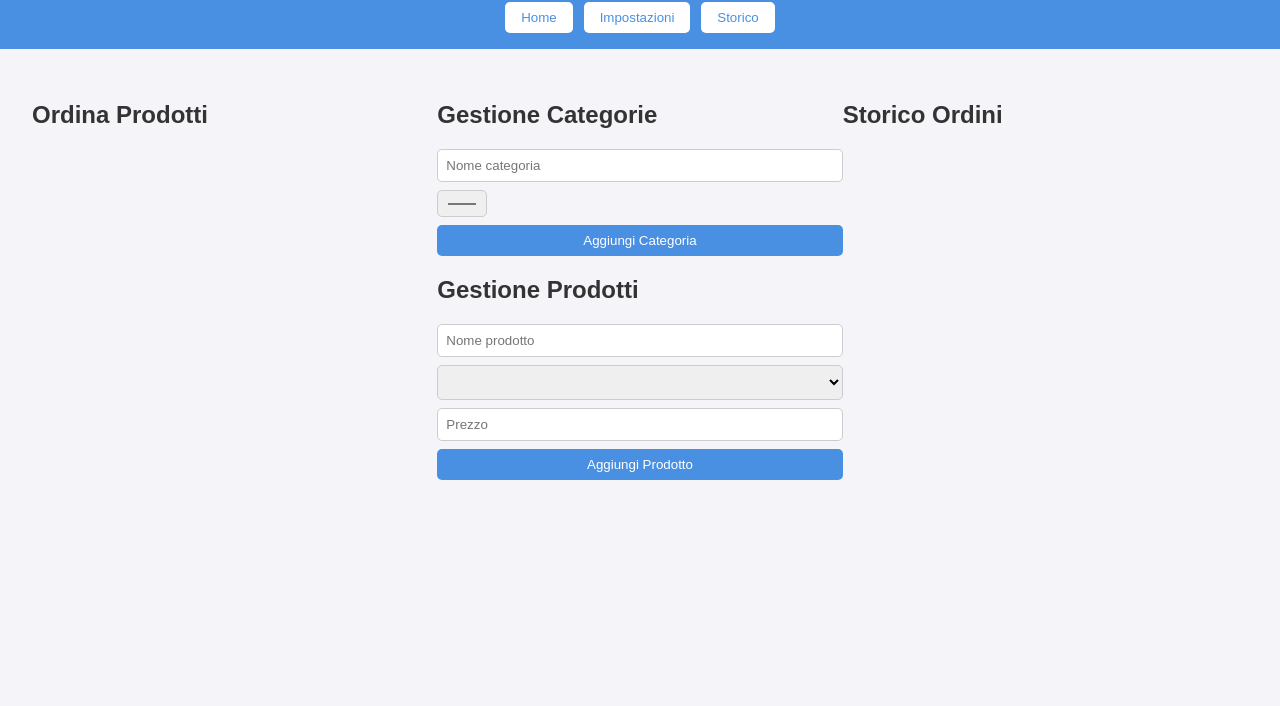
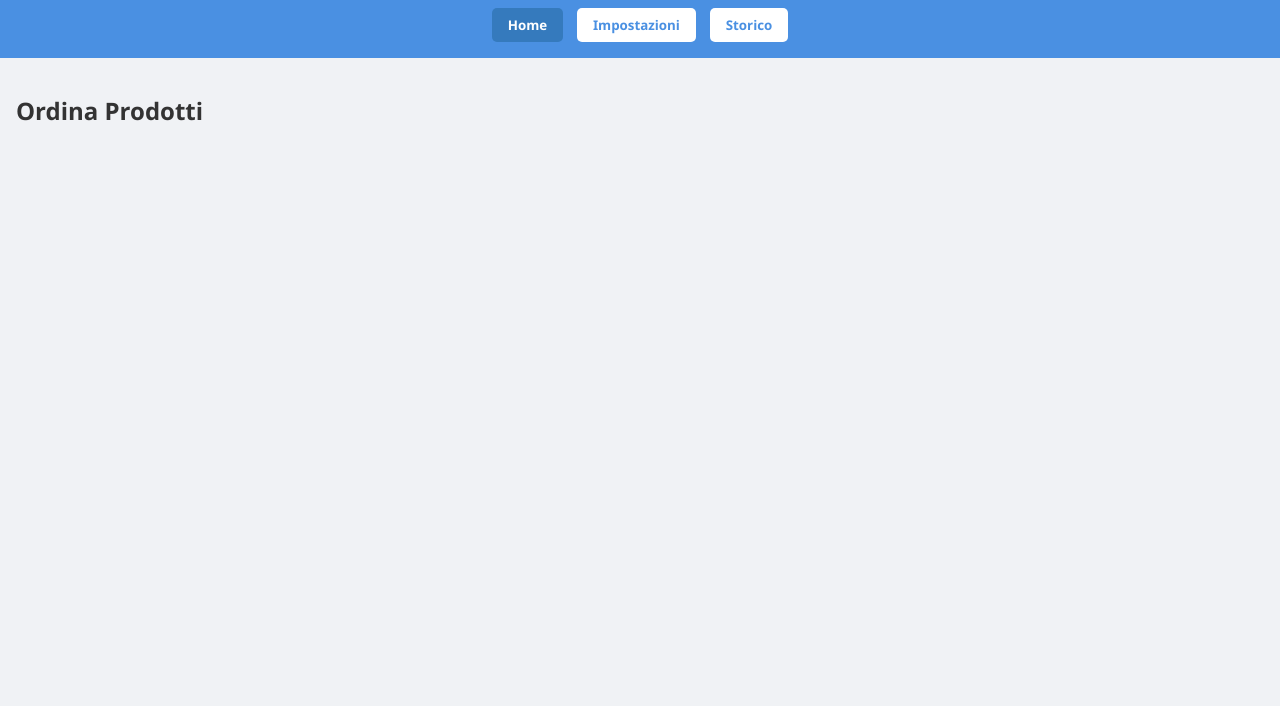
Before and after one commit to giovannigrimoldi93-glitch/festa-slg, a plain HTML site: page index.html in a window 1280 px wide. Shown: the part 94-800 px from the top of the page. Drawn offline with Linux system fonts and the light colour scheme.

Commit message:
Update style.css

```diff
--- a/style.css
+++ b/style.css
@@ -1,28 +1,22 @@
-* { box-sizing: border-box; font-family: Arial, sans-serif; }
-body { margin:0; background:#f4f4f9; color:#333; }
+* { box-sizing: border-box; font-family: 'Segoe UI', sans-serif; }
+body { margin:0; background:#f0f2f5; color:#333; }
 header { background:#4a90e2; color:white; padding:1rem; text-align:center; }
-header nav { margin-top: 0.5rem; }
-header nav button {
-  background: white;
-  color:#4a90e2;
-  border:none;
-  padding:0.5rem 1rem;
-  margin:0 0.2rem;
-  border-radius:5px;
-  cursor:pointer;
-}
-header nav button:hover { opacity:0.8; }
-main { padding:2rem; display:flex; justify-content:center; }
-.screen { width:100%; max-width:600px; }
-.hidden { display:none; }
-form { display:flex; flex-direction:column; gap:0.5rem; margin-bottom:1rem; }
-input, select, button { padding:0.5rem; border-radius:5px; border:1px solid #ccc; }
-button { background:#4a90e2; color:white; cursor:pointer; border:none; transition:0.3s; }
-button:hover { background:#357abd; }
-ul { list-style:none; padding:0; }
-li { background:#f9f9f9; margin-bottom:0.5rem; padding:0.5rem; border-radius:5px; display:flex; justify-content:space-between; align-items:center; }
-.actions button { margin-left:0.3rem; padding:0.3rem 0.5rem; border:none; border-radius:5px; cursor:pointer; }
-.actions button.edit { background:#f39c12; color:white; }
-.actions button.delete { background:#e74c3c; color:white; }
-.actions button:hover { opacity:0.8; }
-span.color { width:16px; height:16px; display:inline-block; border-radius:50%; margin-left:0.3rem; }
+nav { margin-top:0.5rem; }
+.nav-btn { background:white; color:#4a90e2; border:none; padding:0.5rem 1rem; margin:0 0.3rem; cursor:pointer; border-radius:5px; font-weight:bold; }
+.nav-btn.active { background:#357ABD; color:white; }
+main { padding:1rem; }
+.screen { display:none; }
+.screen.active { display:block; }
+
+.product-grid { display:flex; flex-wrap:wrap; gap:0.5rem; margin-top:1rem; }
+.product-grid button { flex:1 1 100px; padding:0.8rem; background:#4a90e2; color:white; border:none; border-radius:5px; cursor:pointer; transition:0.2s; }
+.product-grid button:hover { background:#357ABD; }
+
+form { margin:1rem 0; display:flex; gap:0.5rem; flex-wrap:wrap; }
+form input, form select, form button { padding:0.5rem; border-radius:5px; border:1px solid #ccc; }
+form button { background:#4a90e2; color:white; border:none; cursor:pointer; transition:0.2s; }
+form button:hover { background:#357ABD; }
+
+ul { list-style:none; padding:0; margin:0.5rem 0; }
+li { padding:0.5rem; border-bottom:1px solid #ccc; display:flex; justify-content:space-between; align-items:center; }
+li button { background:#e74c3c; border:none; color:white; padding:0.3rem 0.5rem; border-radius:3px; cursor:pointer; }
```
